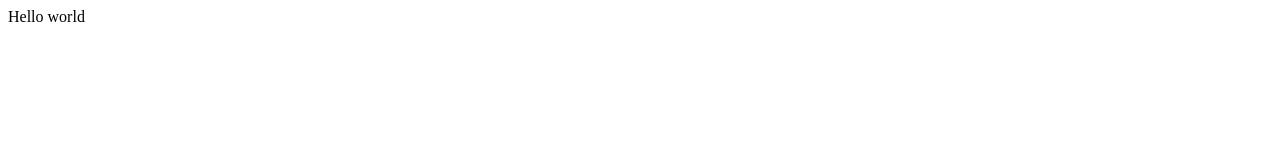
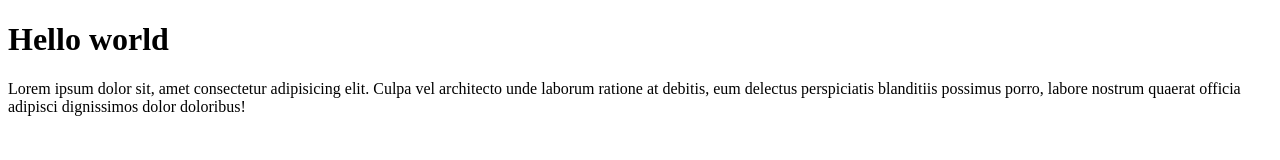
Before and after one commit to antalexand/first_repo, a plain HTML site: page index.html in a window 1280 px wide. Drawn offline with Linux system fonts and the light colour scheme.

Commit message:
добавили текст

```diff
--- a/index.html
+++ b/index.html
@@ -6,6 +6,7 @@
     <title>Document</title>
 </head>
 <body>
-    Hello world
+   <h1>Hello world</h1>
+   <p>Lorem ipsum dolor sit, amet consectetur adipisicing elit. Culpa vel architecto unde laborum ratione at debitis, eum delectus perspiciatis blanditiis possimus porro, labore nostrum quaerat officia adipisci dignissimos dolor doloribus!</p>
 </body>
 </html>
```
